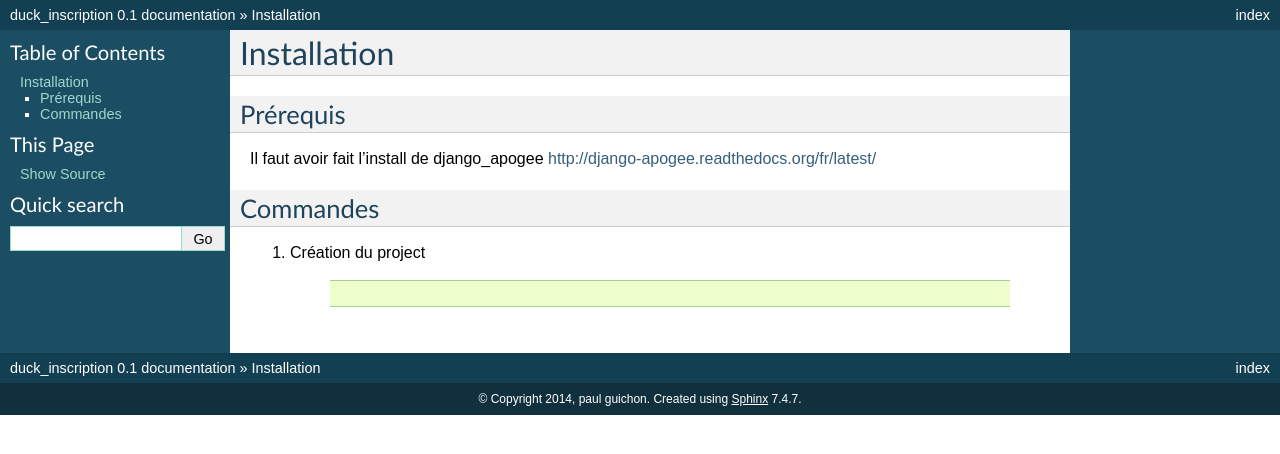
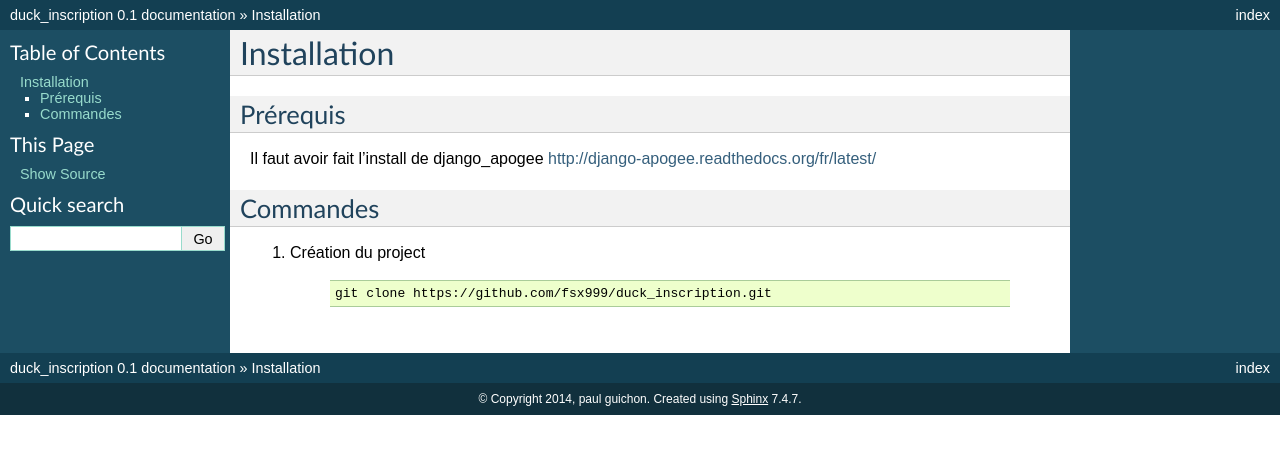
Before and after one commit to fsx999/duck_inscription, a Sphinx documentation site: the page built from doc/source/install.rst, in a window 1280 px wide. Shown: the top 454 px of the page. Built offline with Sphinx 7.4.7, drawn with Linux system fonts in a browser that asks for light colours; pages that are not in the unit, such as notebooks, are missing from menus.

Commit message:
debut de doc

```diff
--- a/doc/source/install.rst
+++ b/doc/source/install.rst
@@ -14,3 +14,5 @@ Commandes
 #) Création du project
 
     .. code-block:: bash
+
+        git clone https://github.com/fsx999/duck_inscription.git
```
